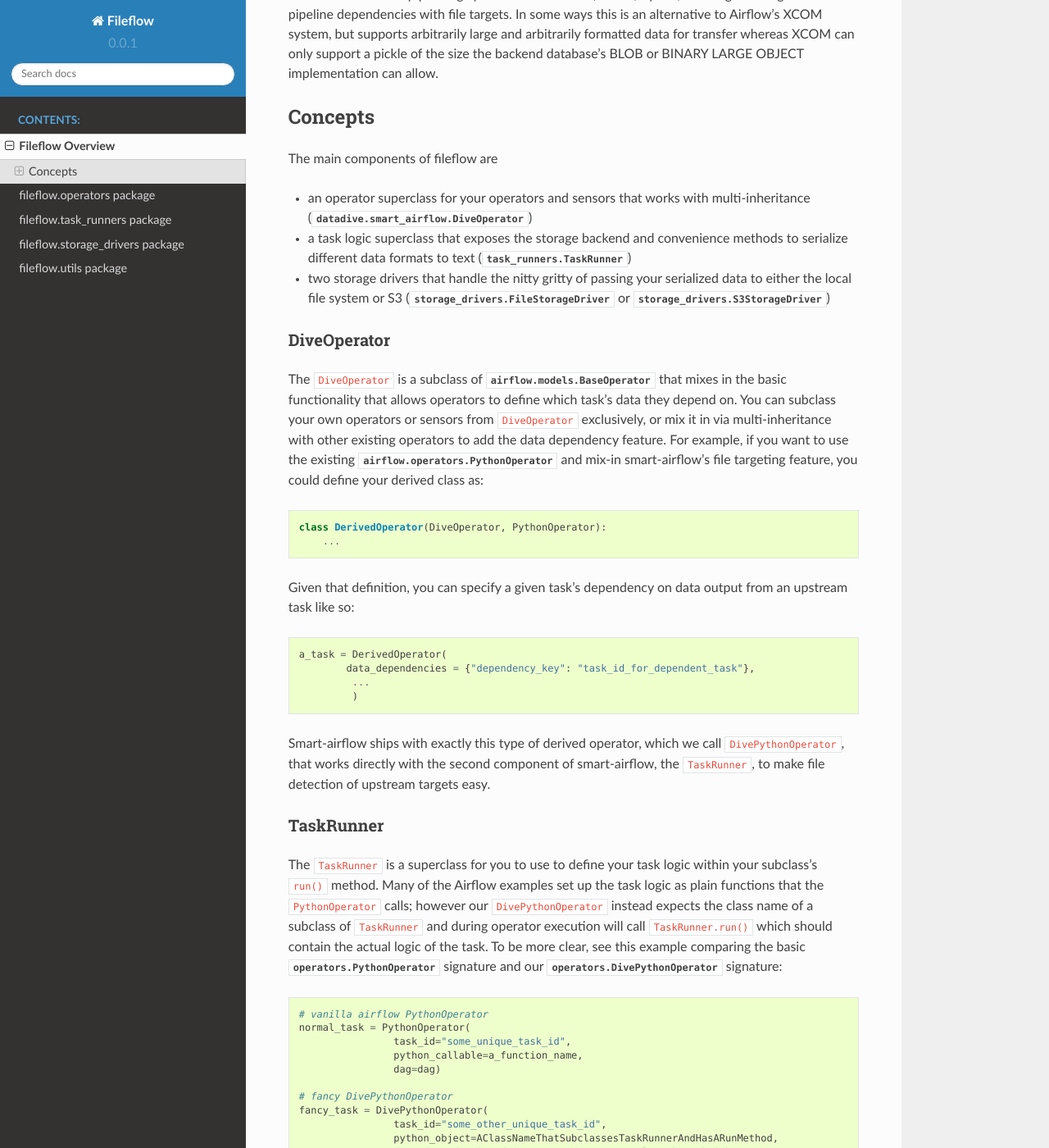
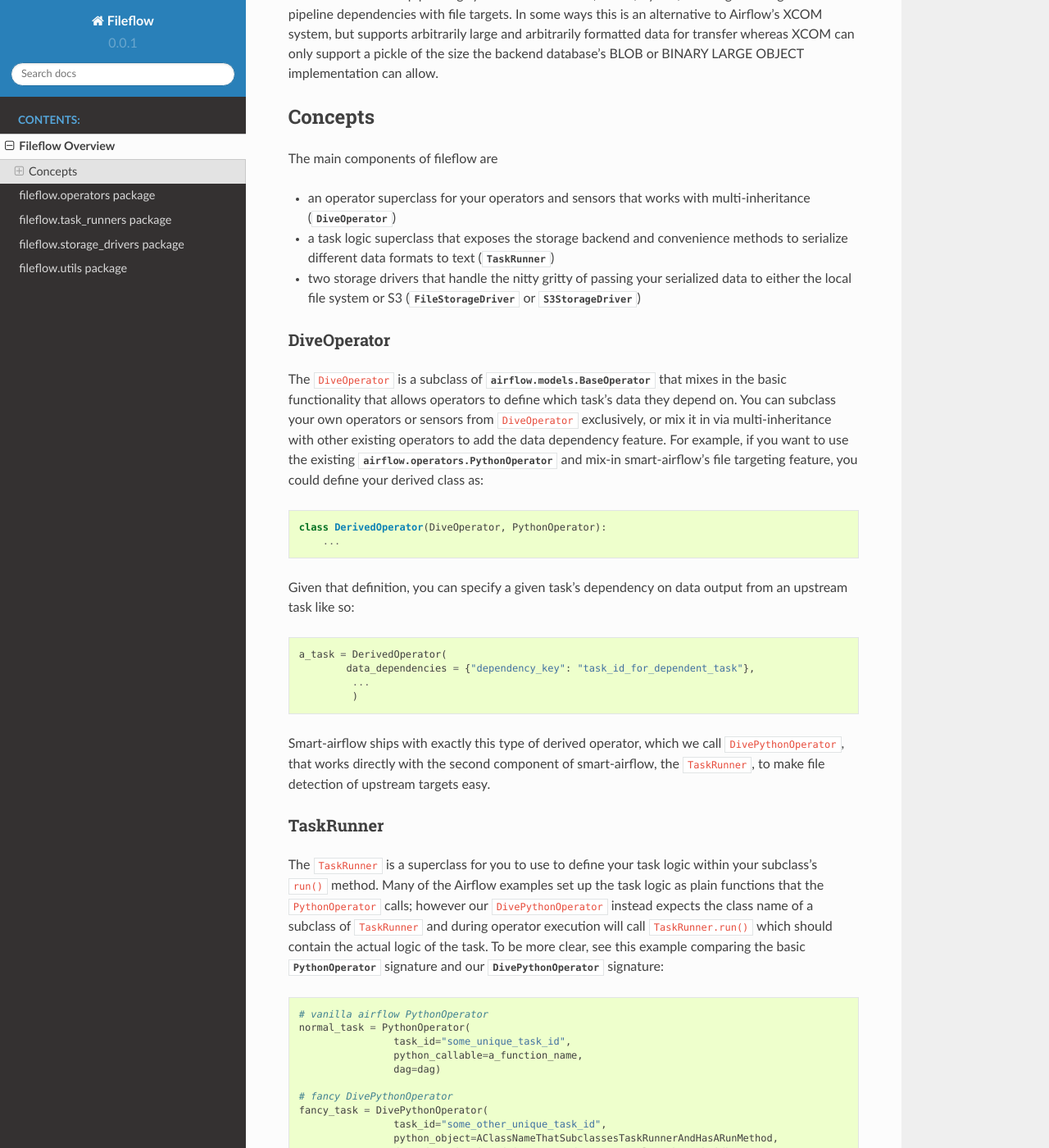
Before and after one commit to industrydive/fileflow, a Sphinx documentation site: the page built from docs/source/overview.rst, in a window 1280 px wide and 1400 px high, scrolled down 226 px. Shown: the whole window at 82% size. Built offline with Sphinx 7.4.7 and the Read the Docs theme 2.0.0, drawn with Linux system fonts in a browser that asks for light colours; some of the changed lines change nothing that is shown; some of the changed text lies outside the part shown.

Commit message:
Add tildes in overview doc

```diff
--- a/docs/source/overview.rst
+++ b/docs/source/overview.rst
@@ -8,9 +8,9 @@
 
 The main components of fileflow are
 
-* an operator superclass for your operators and sensors that works with multi-inheritance (:py:class:`datadive.smart_airflow.DiveOperator`)
-* a task logic superclass that exposes the storage backend and convenience methods to serialize different data formats to text (:py:class:`task_runners.TaskRunner`)
-* two storage drivers that handle the nitty gritty of passing your serialized data to either the local file system or S3 (:py:class:`storage_drivers.FileStorageDriver` or :py:class:`storage_drivers.S3StorageDriver`)
+* an operator superclass for your operators and sensors that works with multi-inheritance (:py:class:`~fileflow.operators.dive_operator.DiveOperator`)
+* a task logic superclass that exposes the storage backend and convenience methods to serialize different data formats to text (:py:class:`~fileflow.task_runners.task_runner.TaskRunner`)
+* two storage drivers that handle the nitty gritty of passing your serialized data to either the local file system or S3 (:py:class:`~fileflow.storage_drivers.file_storage_driver.FileStorageDriver` or :py:class:`~fileflow.storage_drivers.s3_storage_driver.S3StorageDriver`)
 
 DiveOperator
 ~~~~~~~~~~~~
@@ -30,7 +30,7 @@
 
 TaskRunner
 ~~~~~~~~~~
-The ``TaskRunner`` is a superclass for you to use to define your task logic within your subclass's ``run()`` method. Many of the Airflow examples set up the task logic as plain functions that the ``PythonOperator`` calls; however our ``DivePythonOperator`` instead expects the class name of a subclass of ``TaskRunner`` and during operator execution will call ``TaskRunner.run()`` which should contain the actual logic of the task. To be more clear, see this example comparing the basic :py:class:`operators.PythonOperator` signature and our :py:class:`operators.DivePythonOperator` signature: ::
+The ``TaskRunner`` is a superclass for you to use to define your task logic within your subclass's ``run()`` method. Many of the Airflow examples set up the task logic as plain functions that the ``PythonOperator`` calls; however our ``DivePythonOperator`` instead expects the class name of a subclass of ``TaskRunner`` and during operator execution will call ``TaskRunner.run()`` which should contain the actual logic of the task. To be more clear, see this example comparing the basic :py:class:`~fileflow.operators.python_operator.PythonOperator` signature and our :py:class:`~fileflow.operators.dive_python_operator.DivePythonOperator` signature: ::
 
         # vanilla airflow PythonOperator
         normal_task = PythonOperator(
@@ -60,9 +60,9 @@
 storage drivers
 ~~~~~~~~~~~~~~~
 
-The two storage drivers shipped in ``smart-airflow`` deal with the nitty gritty of actually communicating with either the local file system in the case of :py:class:`storage_drivers.FileStorageDriver`, or with an S3 bucket in the case of :py:class:`storage_drivers.S3StorageDriver`. The storage driver needs to be able to
+The two storage drivers shipped in ``smart-airflow`` deal with the nitty gritty of actually communicating with either the local file system in the case of :py:class:`~fileflow.storage_drivers.file_storage_driver.FileStorageDriver`, or with an S3 bucket in the case of :py:class:`~fileflow.storage_drivers.s3_storage_driver.S3StorageDriver`. The storage driver needs to be able to
 
 * derive a path or key name or names from the Airflow TaskInstance context data passed through by the TaskRunner for either upstream tasks (data dependencies) or the current task's target
 * read and write to that path or key name
 
-Since we're working with text I/O obviously this introduces a bunch of decisions the storage drivers have to be making regarding encoding/charsets, file read/write mode, path/key existence, and in the case of putting to S3 over HTTP, content types. All of this is handled by the respective storage driver; the interface for what a storage driver should implement is represented by the base :py:class:`storage_drivers.StorageDriver` class.
+Since we're working with text I/O obviously this introduces a bunch of decisions the storage drivers have to be making regarding encoding/charsets, file read/write mode, path/key existence, and in the case of putting to S3 over HTTP, content types. All of this is handled by the respective storage driver; the interface for what a storage driver should implement is represented by the base :py:class:`~fileflow.storage_drivers.storage_driver.StorageDriver` class.
```
